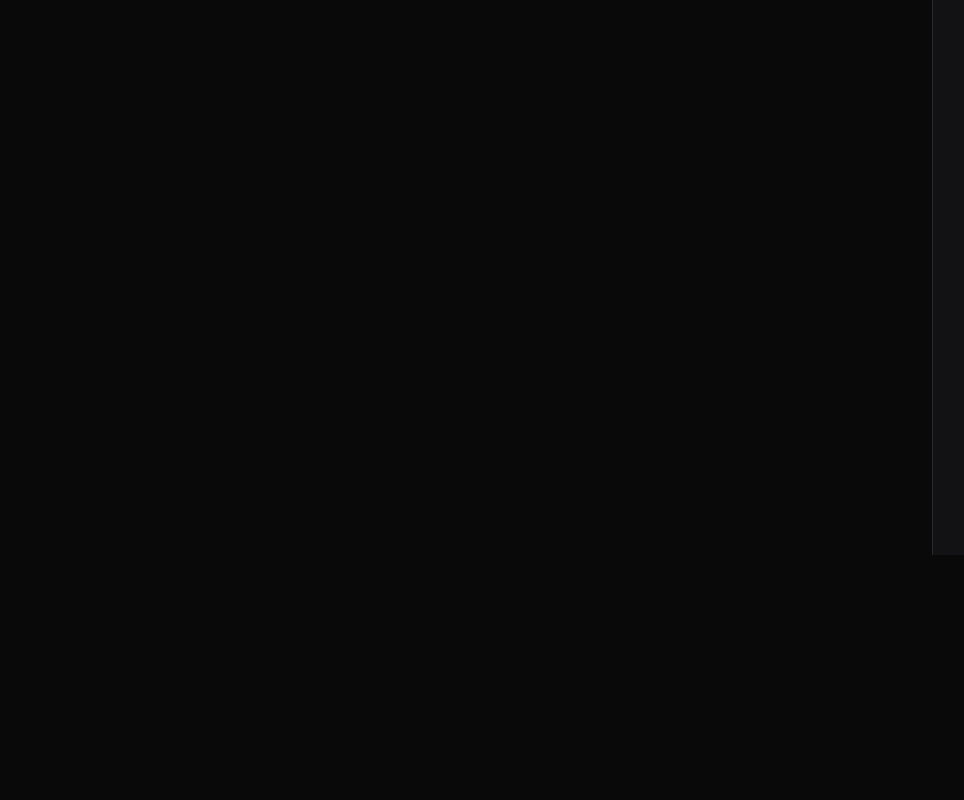
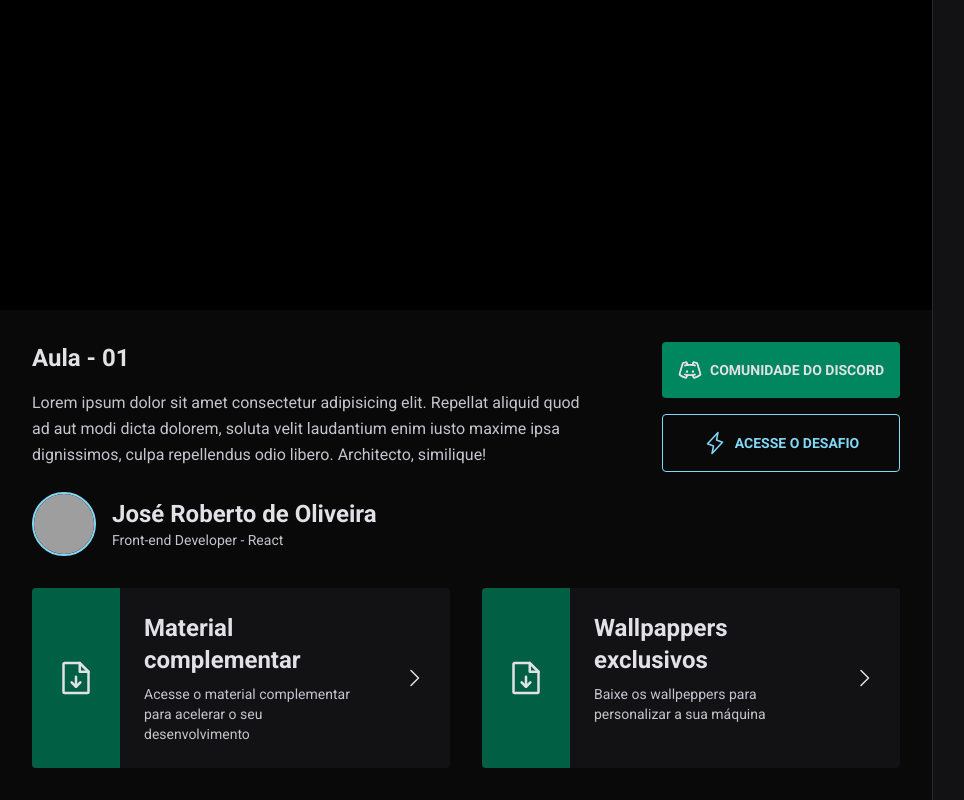
Before and after one commit to JrzenonDev/event-platform, a React (Vite) app: page / in a window 1280 px wide. Shown: the part 245-1045 px from the top of the page, without its empty margins (0-964 px from the left). Before the commit the page ends 800 px from the top, so only its background shows below. Built offline with nearby package versions, Linux system fonts and the light colour scheme; no server answers; grey boxes are pictures that could not be loaded.

Commit message:
structure html/css of Video

```diff
--- a/src/components/Video.tsx
+++ b/src/components/Video.tsx
@@ -1,7 +1,84 @@
+import { CaretRight, DiscordLogo, FileArrowDown, Lightning } from "phosphor-react";
+
 export function Video() {
   return (
     <div className="flex-1">
-      <p>Video</p>
+      <div className="bg-black flex justify-center">
+        <div className="h-full w-full max-w-[1100px] max-h-[60vh] aspect-video"></div>
+      </div>
+
+      <div className="p-8 max-w-[1100px] mx-auto">
+        <div className="flex items-start gap-16">
+
+          <div className="flex-1">
+            <h1 className="text-2xl font-bold">
+              Aula - 01
+            </h1>
+            <p className="mt-4 text-gray-200 leading-relaxed">
+              Lorem ipsum dolor sit amet consectetur adipisicing elit. Repellat aliquid quod ad aut modi dicta dolorem, soluta velit laudantium enim iusto maxime ipsa dignissimos, culpa repellendus odio libero. Architecto, similique!
+            </p>
+            <div className="flex items-center gap-4 mt-6">
+              <img
+                className="h-16 w-16 rounded-full border-2 border-blue-500"
+                src="https:github.com/JrzenonDev.png"
+                alt="github.com/JrzenonDev"
+              />
+
+              <div className="leading-relaxed">
+                <strong className="font-bold text-2xl block">
+                  José Roberto de Oliveira
+                </strong>
+                <span className="text-gray-200 text-sm block">
+                  Front-end Developer - React
+                </span>
+              </div>
+            </div>
+          </div>
+
+          <div className="flex flex-col gap-4">
+            <a href="#" className="p-4 text-sm bg-green-500 flex items-center rounded font-bold uppercase gap-2 justify-center hover:bg-green-700 transition-colors">
+              <DiscordLogo size={24} />
+              Comunidade do Discord
+            </a>
+            <a href="#" className="p-4 text-sm border border-blue-500 text-blue-500 flex items-center rounded font-bold uppercase gap-2 justify-center hover:bg-blue-500 hover:text-gray-900 transition-colors">
+              <Lightning size={24} />
+              Acesse o desafio
+            </a>
+          </div>
+
+        </div>
+
+        <div className="gap-8 mt-8 grid grid-cols-2">
+          <a href="" className="bg-gray-700 rounded overflow-hidden flex items-stretch gap-6 hover:bg-gray-600 transition-colors">
+            <div className="bg-green-700 h-full p-6 flex items-center">
+              <FileArrowDown size={40} />
+            </div>
+            <div className="py-6 leading-relaxed">
+              <strong className="text-2xl">Material complementar</strong>
+              <p className="text-sm text-gray-200 mt-2">
+                Acesse o material complementar para acelerar o seu desenvolvimento
+              </p>
+            </div>
+            <div className="h-full p-6 flex items-center">
+              <CaretRight size={24} />
+            </div>
+          </a>
+          <a href="" className="bg-gray-700 rounded overflow-hidden flex items-stretch gap-6 hover:bg-gray-600 transition-colors">
+            <div className="bg-green-700 h-full p-6 flex items-center">
+              <FileArrowDown size={40} />
+            </div>
+            <div className="py-6 leading-relaxed">
+              <strong className="text-2xl">Wallpappers exclusivos</strong>
+              <p className="text-sm text-gray-200 mt-2">
+                Baixe os wallpeppers para personalizar a sua máquina
+              </p>
+            </div>
+            <div className="h-full p-6 flex items-center">
+              <CaretRight size={24} />
+            </div>
+          </a>
+        </div>
+      </div>
     </div>
   )
 }
```
